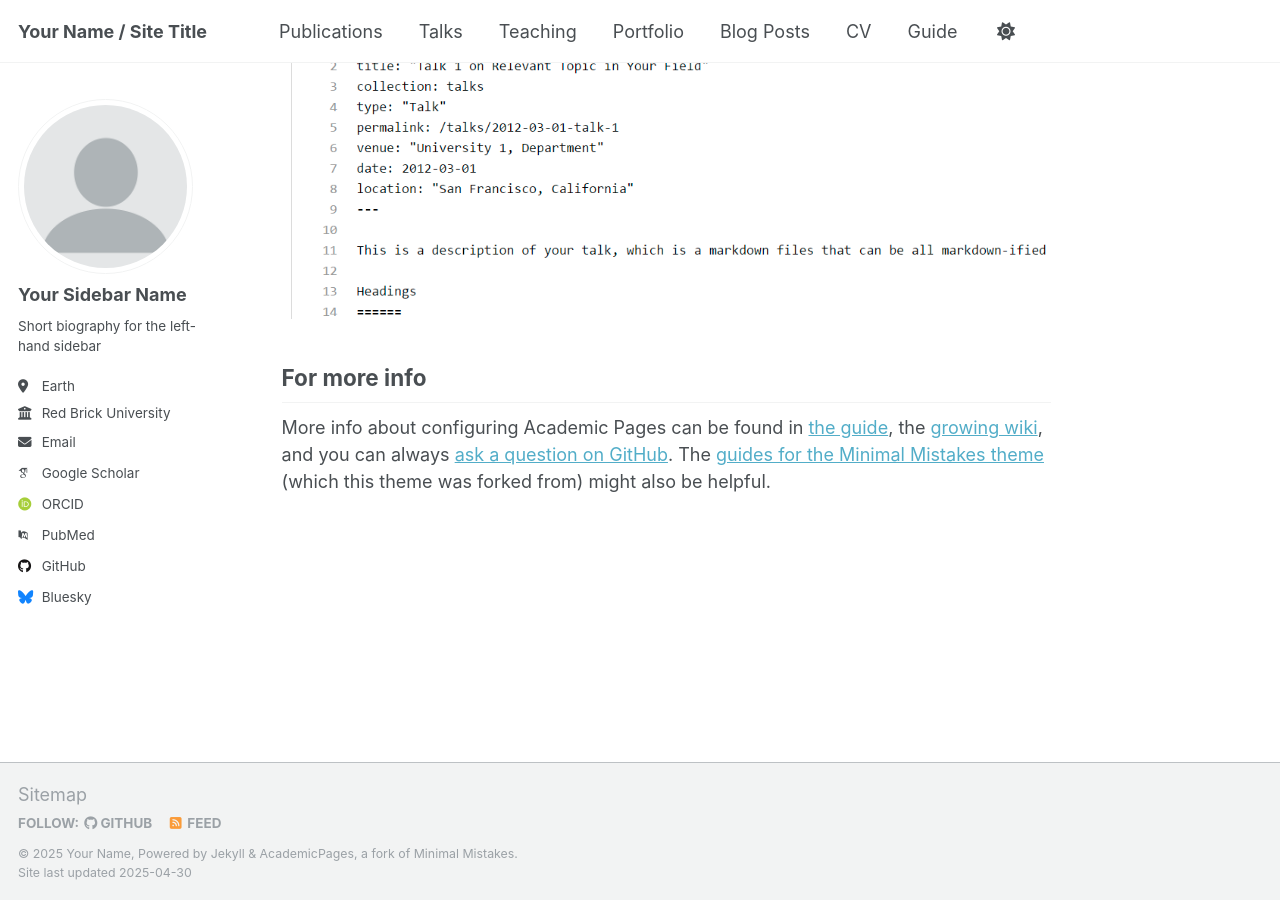
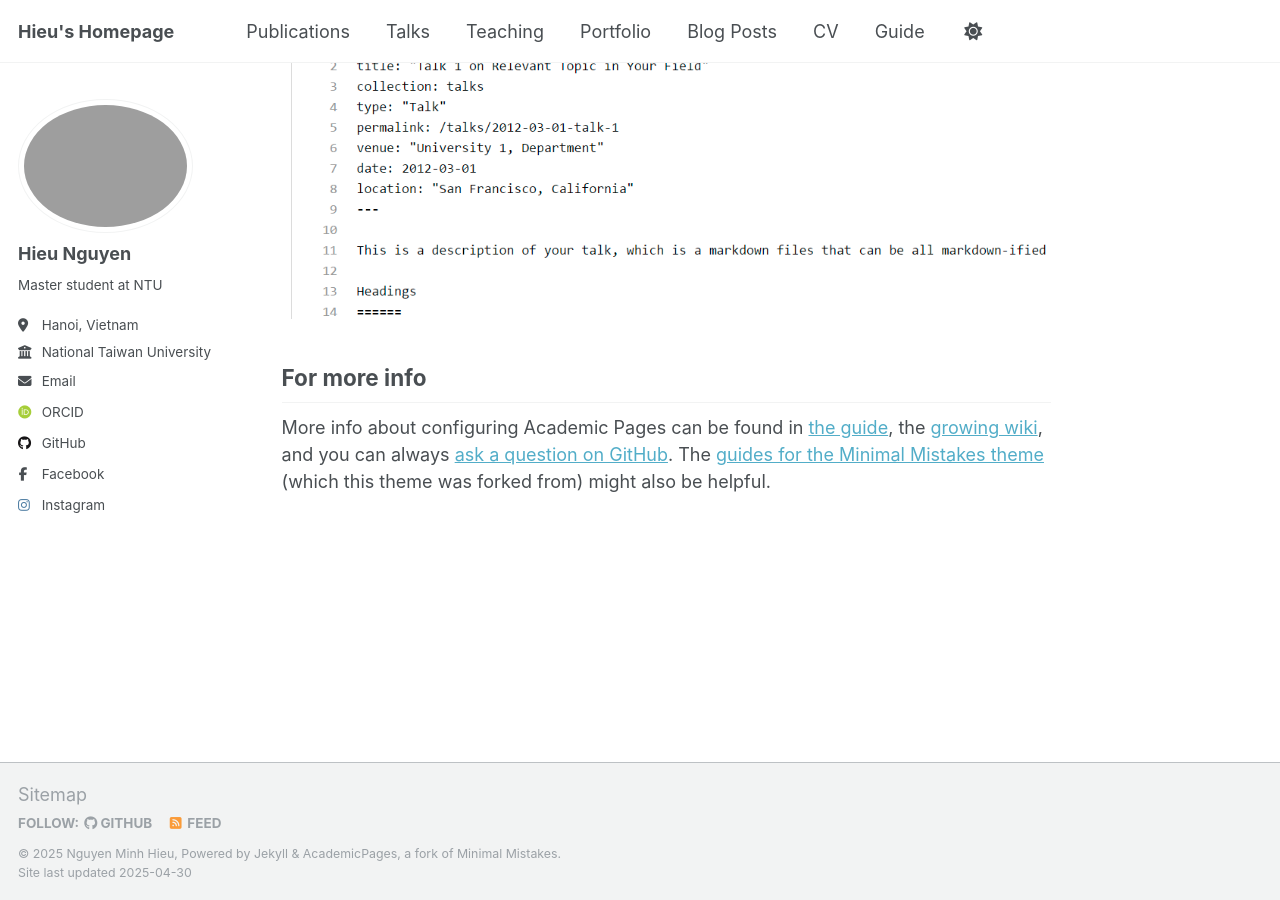
Before and after one commit to HieuNguyenHUS/hieunguyenhus, a Jekyll site: the page built from _pages/about.md, in a window 1280 px wide and 900 px high, scrolled down 2636 px. Built offline with Jekyll 4.4.1, drawn with Linux system fonts in a browser that asks for light colours; some web fonts are replaced.

Commit message:
Add files via upload

```diff
--- a/_config.yml
+++ b/_config.yml
@@ -9,35 +9,35 @@
 # Basic Site Settings
 locale                   : "en-US"
 site_theme               : "default"
-title                    : "Your Name / Site Title"
+title                    : "Hieu's Homepage"
 title_separator          : "-"
-name                     : &name "Your Name"
+name                     : &name "Nguyen Minh Hieu"
 description              : &description "personal description"
-url                      : https://academicpages.github.io # the base hostname & protocol for your site e.g. "https://[your GitHub username].github.io" or if you already have some other page hosted on Github then use "https://[your GitHub username].github.io/[Your Repo Name]"
+url                      : https://hieunguyenhus.github.io/ # the base hostname & protocol for your site e.g. "https://[your GitHub username].github.io" or if you already have some other page hosted on Github then use "https://[your GitHub username].github.io/[Your Repo Name]"
 baseurl                  : "" # the subpath of your site, e.g. "/blog"
-repository               : "academicpages/academicpages.github.io"
+repository               : "hieunguyenhus/hieunguyenhus.github.io"
 
 # Site Author - The following control what appear as part of the author content on the side bar.
 #               If a field is blank the icon and link will not appear, otherwise it will be shown.
 #               Additional customization can be done by editing /_includes/author-profile.html
 author:
   # Biographic information
-  avatar           : "profile.png"
-  name             : "Your Sidebar Name"
+  avatar           : "anhthe.jpg"
+  name             : "Hieu Nguyen"
   pronouns         : # example: "she/her"
-  bio              : "Short biography for the left-hand sidebar"
-  location         : "Earth"
-  employer         : "Red Brick University"
+  bio              : "Master student at NTU"
+  location         : "Hanoi, Vietnam"
+  employer         : "National Taiwan University"
   uri              : # URL
-  email            : "none@example.org"
+  email            : "hieunguyen10x@gmail.com"
 
   # Academic websites
   arxiv            : # URL - Update with the correct link to your profile
-  googlescholar    : "https://scholar.google.com/citations?user=PS_CX0AAAAAJ"
+  googlescholar    : # URL
   impactstory      : # URL
-  orcid            : "http://orcid.org/yourorcidurl"
+  orcid            : "https://orcid.org/my-orcid?orcid=0009-0009-7243-8101"
   semantic         : # URL
-  pubmed           : "https://www.ncbi.nlm.nih.gov/pubmed/?term=john+snow"
+  pubmed           : # URL
   researchgate     : # URL
   scopus           : # URL
 
@@ -45,19 +45,19 @@ author:
   bitbucket        : # Username - Update with your username on the site
   codepen          : # Username
   dribbble         : # Username
-  github           : "academicpages"
+  github           : "hieunguyenhus"
   kaggle           : # Username
   stackoverflow    : # User number or user number and name (i.e., use "1" or "1/jeff-atwood")
 
   # Social media
-  bluesky          : "bsky.app" # Replace this with you Bluesky username
-  facebook         : # Username
+  bluesky          : # Replace this with you Bluesky username
+  facebook         : "Nguyen Ngoc Minh Hieu"
   flickr           : # Username
   foursquare       : # Username
   goodreads        : # Username
   google_plus      : # Username
   keybase          : # Username
-  instagram        : # Username
+  instagram        : "hieu_nguynn"
   lastfm           : # Username
   linkedin         : # Username
   mastodon         : # URL
```
